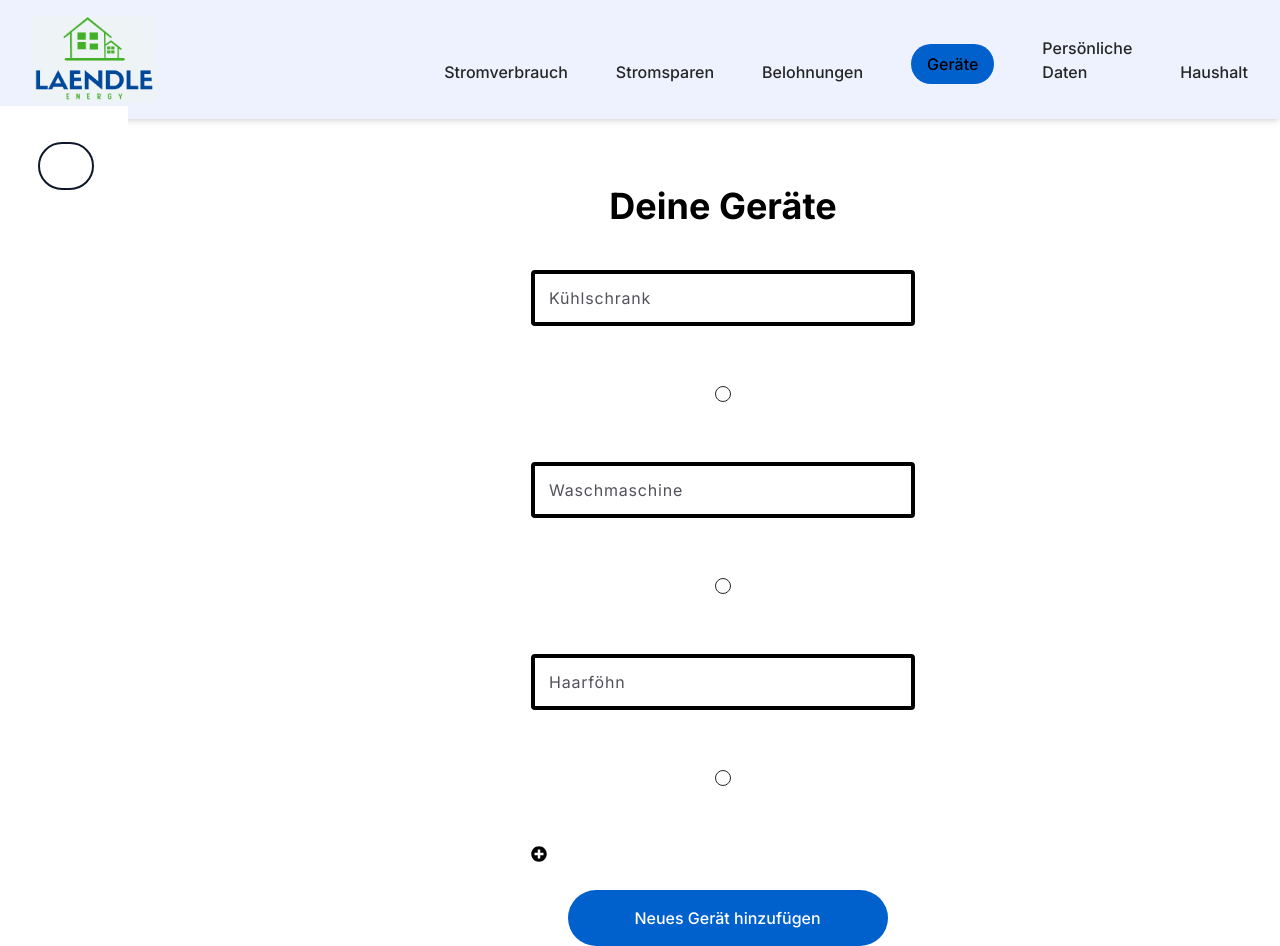
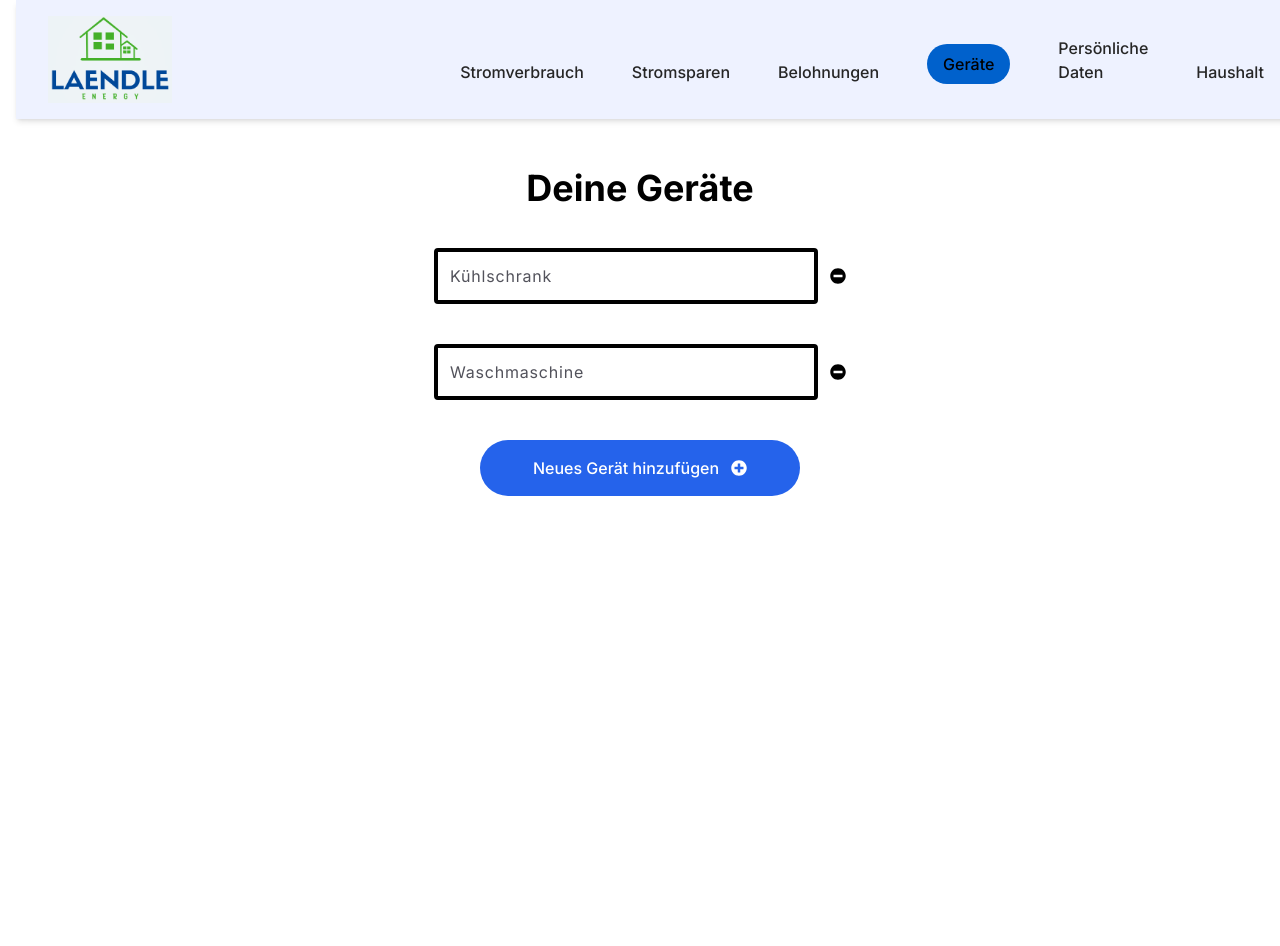
Before and after one commit to LaendleEnergy/SmartMeterUI, a Next.js app: page /pages/devices in a window 1280 px wide. After the commit the page ends 800 px from the top, so only its background shows below. Built offline with nearby package versions, Linux system fonts and the light colour scheme.

Commit message:
devices page ui

```diff
--- /dev/null
+++ b/src/app/components/DeviceCard.tsx
@@ -0,0 +1,18 @@
+import { FaMinusCircle } from "react-icons/fa";
+
+interface DeviceProps {
+    name: string;
+}
+
+export default function Logo({ name }: DeviceProps) {
+    return (
+        <div className="flex justify-center">
+            <div className="inline-flex justify-center items-center space-x-3">
+                <div className="w-96 h-14 p-3 rounded border-4 border-black">
+                    <div className="text-zinc-600 tracking-wider">{name}</div>
+                </div>
+                <FaMinusCircle></FaMinusCircle>
+            </div>
+        </div>
+    )
+}
--- a/src/app/pages/devices-overview/page.tsx
+++ b/src/app/pages/devices-overview/page.tsx
@@ -5,7 +5,6 @@ export default function DeviceOverview() {
         <div className="DevicesOverview w-96 h-96 bg-white flex-col justify-start items-start gap-2.5 inline-flex">
             <header><Navigation /></header>
             <div className="Page w-96 h-96 relative">
-
                 <div className="Trend w-96 h-96 left-[428px] top-[391px] absolute">
                     <div className="Rectangle9 w-96 h-96 left-0 top-0 absolute bg-indigo-50 border-2 border-black"></div>
                     <div className="Frame16 w-96 h-96 left-[17px] top-[37px] absolute">
--- a/src/app/pages/devices/page.tsx
+++ b/src/app/pages/devices/page.tsx
@@ -1,58 +1,20 @@
+import Navigation from "../../components/navigation/navbar";
+import DeviceCard from "../../components/DeviceCard";
 import { FaPlusCircle } from "react-icons/fa";
-import Navigation from "../../components/navigation/navbar";
 
 export default function DeviceOverview() {
     return (
-        <div className="Devices w-96 h-96 bg-white flex-col justify-start items-start gap-2.5 inline-flex">
+        <div className="CurrentDevices flex-col space-y-10 p-4 py-[10%]">
             <header><Navigation /></header>
-            <div className="Page w-96 h-96 relative">
-
-            </div>
-            <div className="CurrentDevices w-96 h-96 px-12 py-20 left-[531px] top-[106px] absolute flex-col justify-start items-center gap-11 inline-flex">
-                <div className="Devices text-black text-4xl font-bold font-['Inter']">Deine Geräte</div>
-                <div className="Name justify-start items-start inline-flex">
-                    <div className="Name justify-start items-start flex">
-                        <div className="Name w-96 h-14 pl-3.5 pr-2.5 py-2.5 rounded border-4 border-black justify-start items-center gap-2.5 flex">
-                            <div className="Name text-zinc-600 text-base font-normal font-['Inter'] tracking-wider">Kühlschrank</div>
-                        </div>
-                    </div>
-                </div>
-                <div className="Icon p-3 bg-white rounded-lg justify-start items-start inline-flex">
-                    <div className="IconsMediumCircleMinus w-6 h-6 relative">
-                        <div className="Vector w-4 h-4 left-[4px] top-[4px] absolute rounded-full border border-neutral-800" />
-                    </div>
-                </div>
-                <div className="Name justify-start items-start inline-flex">
-                    <div className="Name w-96 h-14 pl-3.5 pr-2.5 py-2.5 rounded border-4 border-black justify-start items-center gap-2.5 flex">
-                        <div className="Name text-zinc-600 text-base font-normal font-['Inter'] tracking-wider">Waschmaschine</div>
-                    </div>
-                </div>
-                <div className="Icon p-3 bg-white rounded-lg justify-start items-start inline-flex">
-                    <div className="IconsMediumCircleMinus w-6 h-6 relative">
-                        <div className="Vector w-4 h-4 left-[4px] top-[4px] absolute rounded-full border border-neutral-800" />
-                    </div>
-                </div>
-                <div className="Name justify-start items-start inline-flex">
-                    <div className="Name w-96 h-14 pl-3.5 pr-2.5 py-2.5 rounded border-4 border-black justify-start items-center gap-2.5 flex">
-                        <div className="Name text-zinc-600 text-base font-normal font-['Inter'] tracking-wider">Haarföhn</div>
-                    </div>
-                </div>
-                <div className="Icon p-3 bg-white rounded-lg justify-start items-start inline-flex">
-                    <div className="IconsMediumCircleMinus w-6 h-6 relative">
-                        <div className="Vector w-4 h-4 left-[4px] top-[4px] absolute rounded-full border border-neutral-800" />
-                    </div>
-                </div>
-                <div className="Frame13 w-96 h-40 relative">
-                    <div className="PrimaryMedium w-80 h-14 px-5 py-2 left-[36.50px] top-[44px] absolute bg-primary-600 rounded-full justify-center items-center inline-flex">
-                        <div className="Default text-white text-base font-medium font-['Inter'] leading-normal">Neues Gerät hinzufügen </div>
-                    </div>
-                    <FaPlusCircle></FaPlusCircle>
+            <div className="Devices flex justify-center text-4xl font-bold">Deine Geräte</div>
+            <DeviceCard name="Kühlschrank"></DeviceCard>
+            <DeviceCard name="Waschmaschine"></DeviceCard>
+            <div className="flex justify-center">
+                <div className="ActiveButton flex h-14 w-80 items-center justify-center rounded-full bg-blue-600 px-5 py-2 space-x-3">
+                    <div className="Default font-medium text-white">Neues Gerät hinzufügen</div>
+                    <FaPlusCircle className="text-white"></FaPlusCircle>
                 </div>
             </div>
-            <div className="CircleArrowLeft w-32 h-32 left-0 top-[106px] absolute bg-white">
-                <div className="Ellipse1 w-14 h-12 left-[37.62px] top-[35.58px] absolute rounded-full border-2 border-slate-900" />
-            </div>
         </div>
-
     )
 }
```
